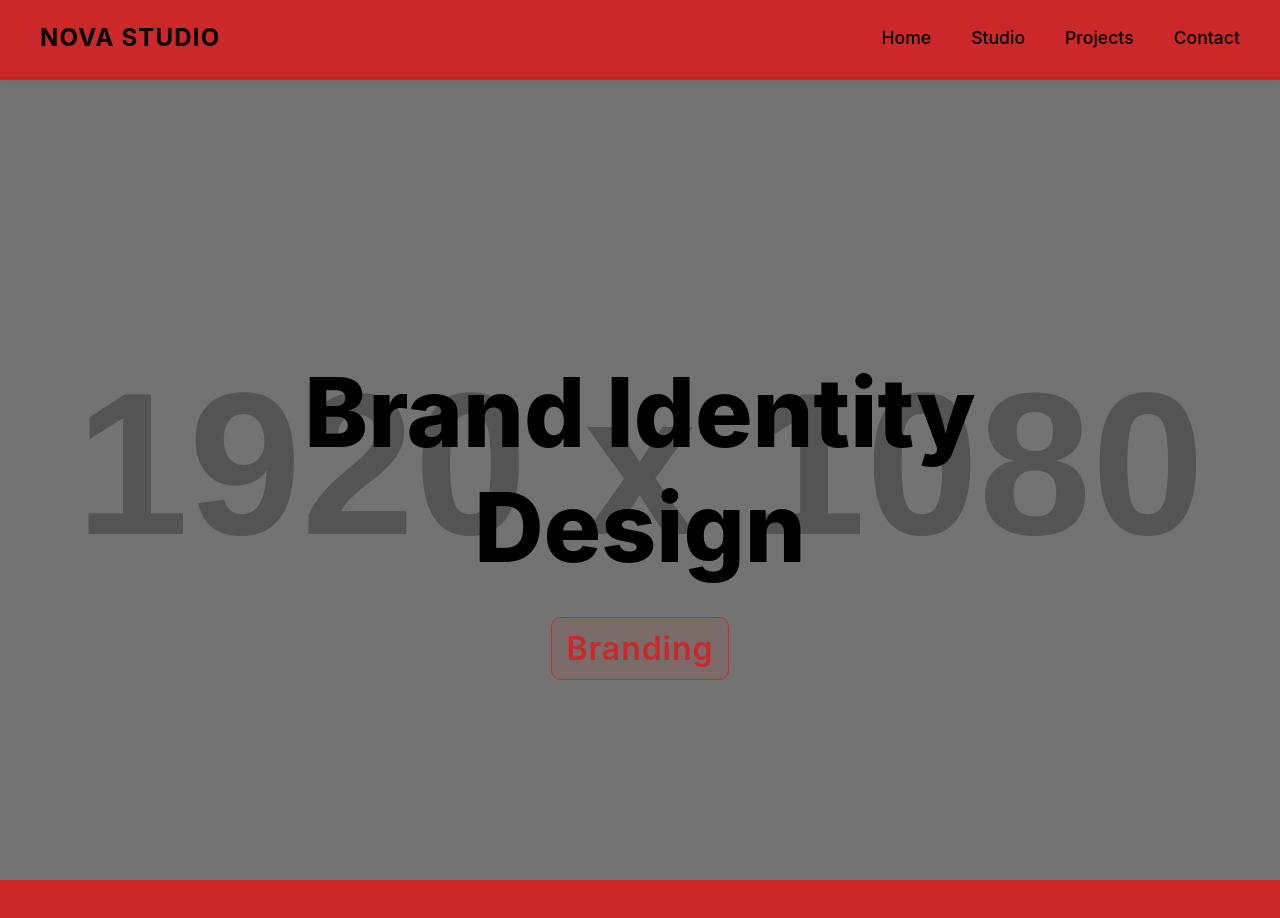
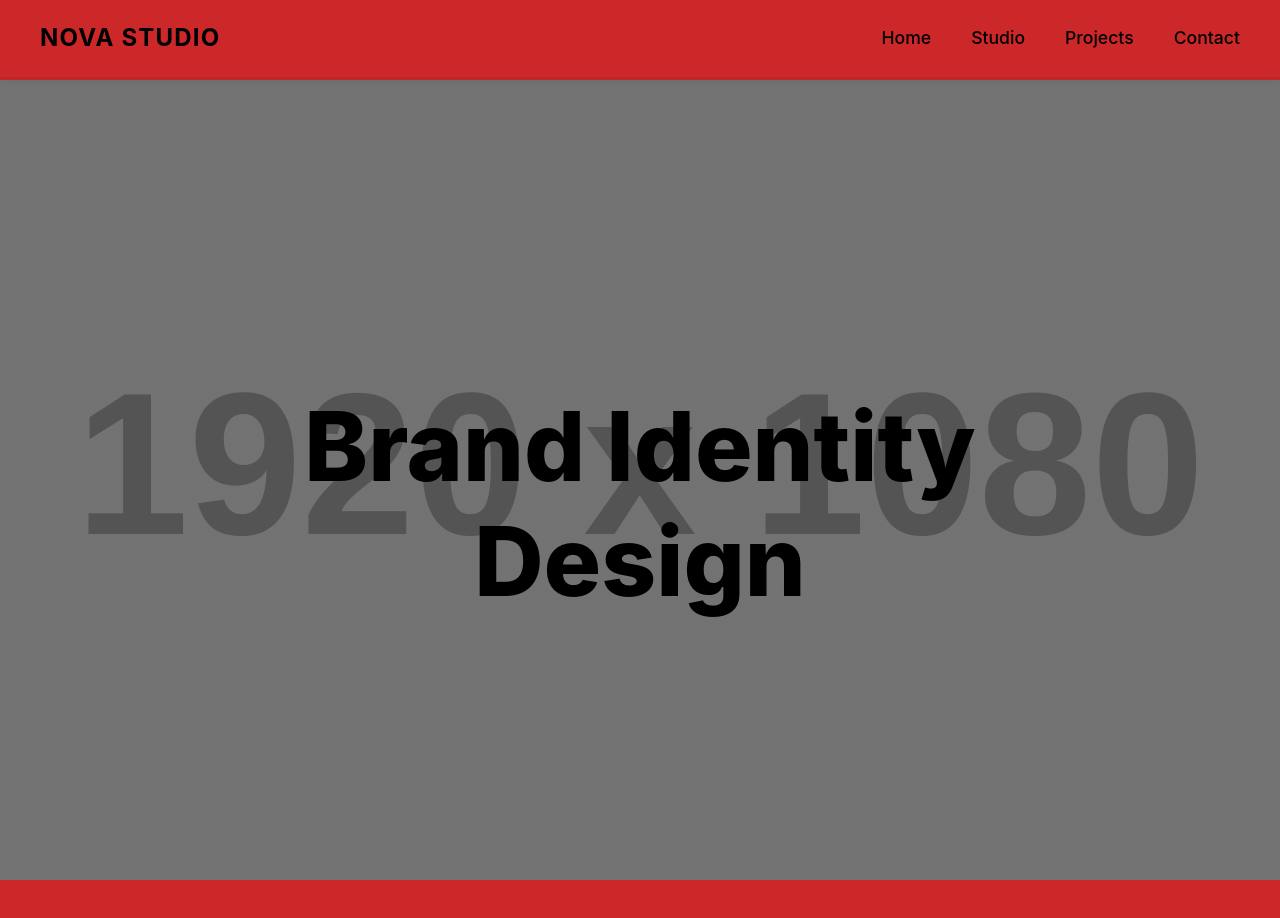
Before and after one commit to sanjaiycs/Nova-Studio, a plain HTML site: page project1.html in a window 1280 px wide. Shown: the top 918 px of the page. Drawn offline with Linux system fonts and the light colour scheme; placeholder pictures from the web are drawn by us.

Commit message:
Update project1.html

```diff
--- a/project1.html
+++ b/project1.html
@@ -27,7 +27,7 @@
     <section class="project-hero parallax-section" data-speed="0.5">
       <div class="project-hero-content">
         <h1 class="project-title">Brand Identity Design</h1>
-        <span class="project-category">Branding</span>
+
       </div>
     </section>
 
```
